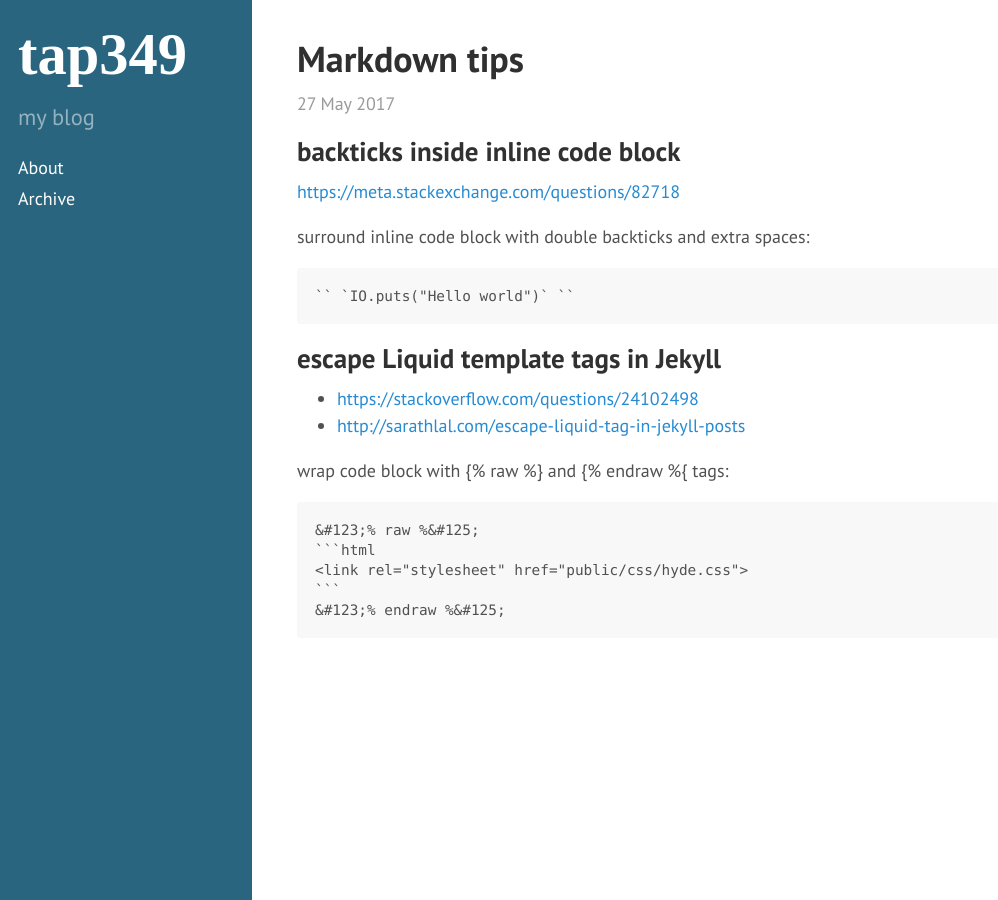
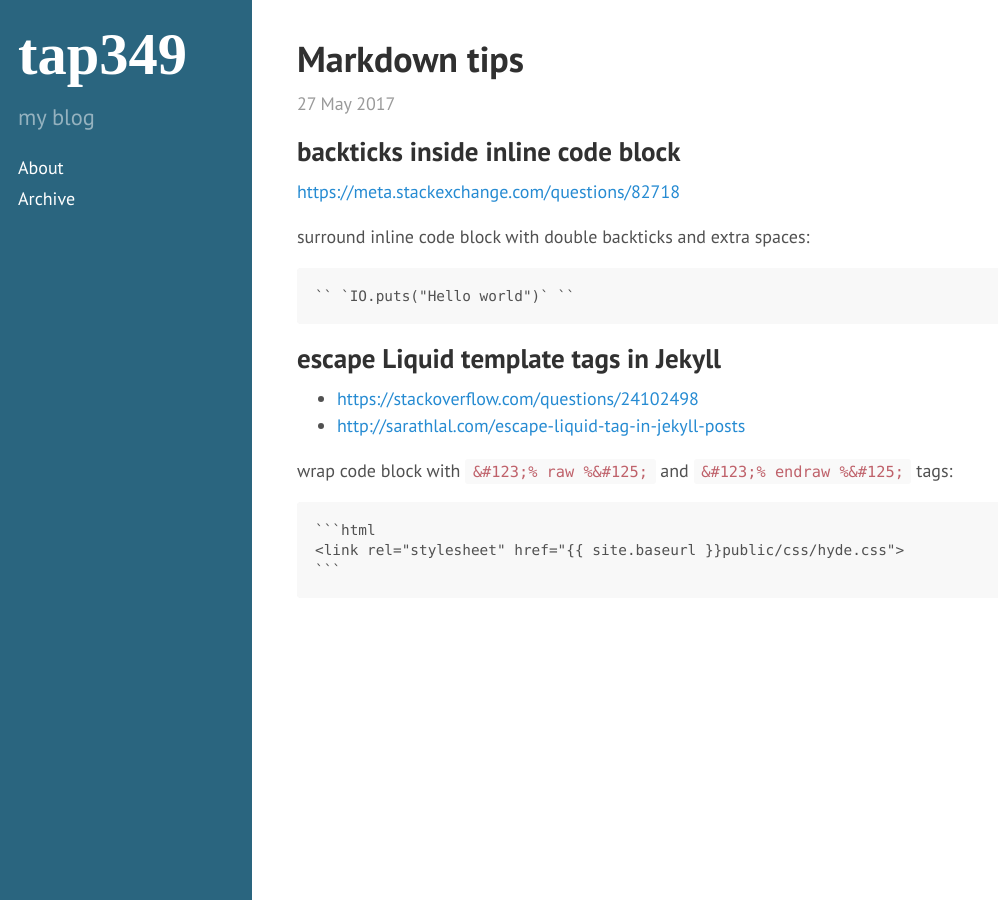
Before and after one commit to tap349/tap349.github.io, a Jekyll site: the page built from _posts/2017-05-28-markdown-tips.md, in a window 1280 px wide. Shown: the whole page, without its empty margins (0-998 px from the left). Built offline with Jekyll 4.4.1, drawn with Linux system fonts in a browser that asks for light colours.

Commit message:
update 2017-07-21_02:59:21

````diff
--- a/_posts/2017-05-28-markdown-tips.md
+++ b/_posts/2017-05-28-markdown-tips.md
@@ -21,10 +21,10 @@ surround inline code block with double backticks and extra spaces:
 - <https://stackoverflow.com/questions/24102498>
 - <http://sarathlal.com/escape-liquid-tag-in-jekyll-posts>
 
-wrap code block with &#123;% raw %&#125; and &#123;% endraw %&#123; tags:
+wrap code block with `&#123;% raw %&#125;` and `&#123;% endraw %&#125;` tags:
 
-    &#123;% raw %&#125;
+    {% raw %}
     ```html
     <link rel="stylesheet" href="{{ site.baseurl }}public/css/hyde.css">
     ```
-    &#123;% endraw %&#125;
+    {% endraw %}
````
